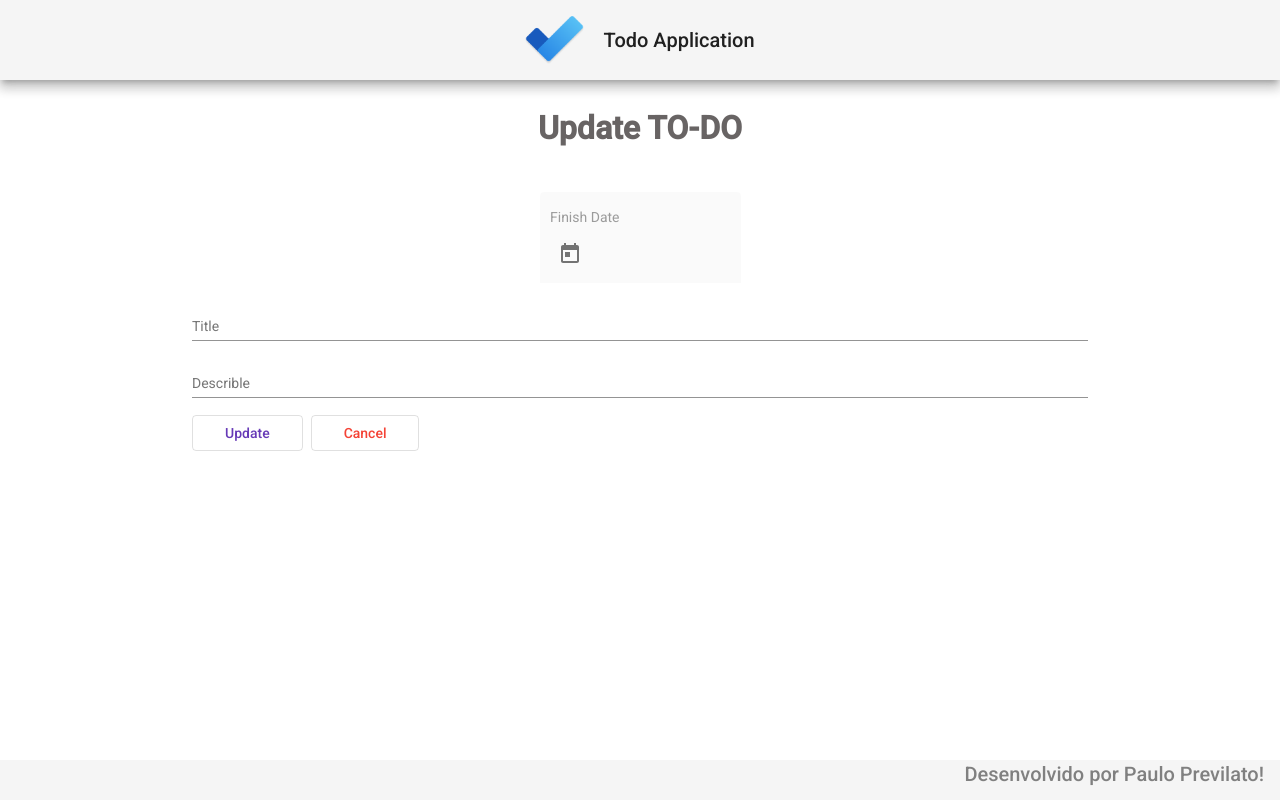
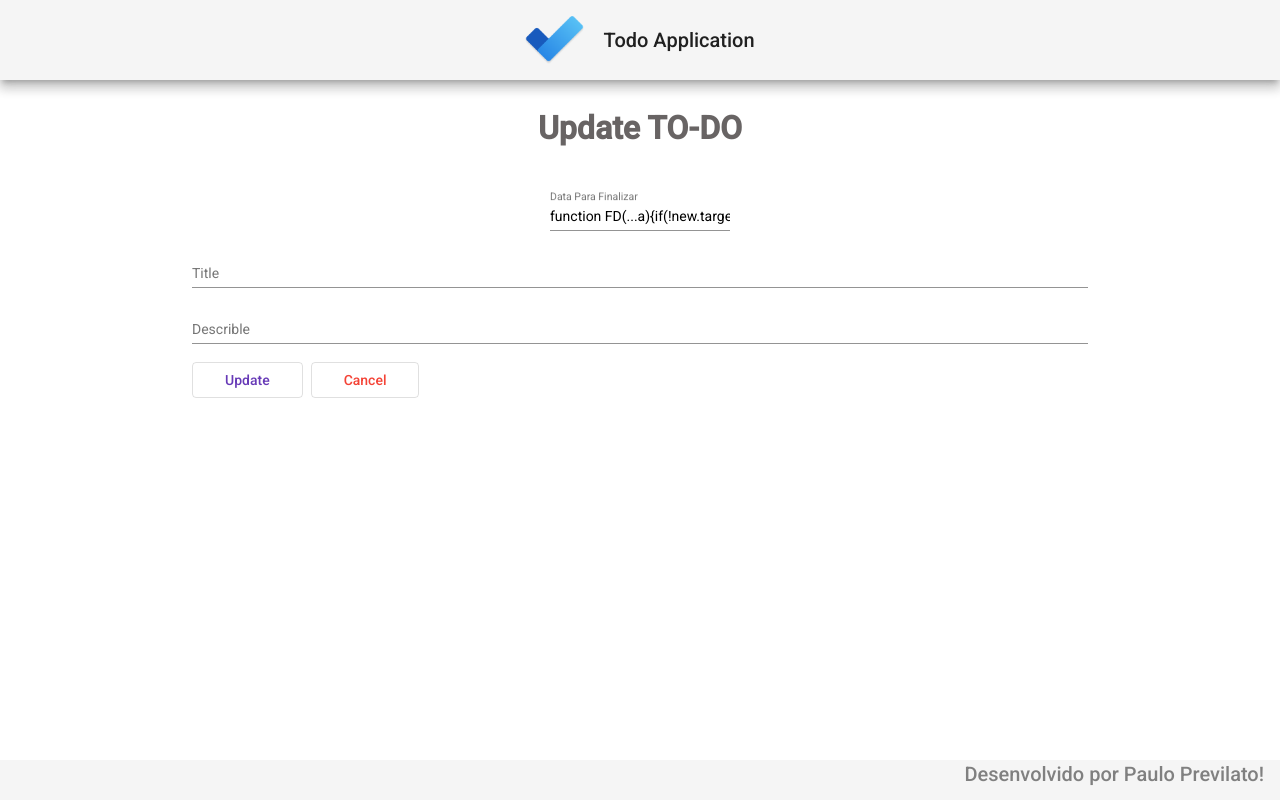
Before and after one commit to pauloprevilato/todo-Angular, an Angular app in the folder todo/: page /update/1 in a window 1280 px wide. Built offline with nearby package versions, Linux system fonts and the light colour scheme; no server answers.

Commit message:
finish project To-do Angular

```diff
--- a/todo/src/app/components/update/update.component.html
+++ b/todo/src/app/components/update/update.component.html
@@ -1,14 +1,12 @@
 <form>
     <h1> Update TO-DO</h1>
 
-    <mat-form-field class="data-finalizar" appearance="fill">
-        <mat-label>Finish Date</mat-label>
-        <input  [(ngModel)]="todo.dataParaFinalizar" name="todo.dataParaFinalizar" matInput [matDatepicker]="dp3" disabled="todo.dataParaFinalizar" />
-        <mat-datepicker-toggle matSufflix [for]="dp3"></mat-datepicker-toggle>
-        <mat-datepicker #dp3 disabled="false"></mat-datepicker>
+    <mat-form-field class="data-finalizar" >
+        <input  [(ngModel)]="todo.dataParaFinalizar" name="todo.dataParaFinalizar" matInput placeholder="Data Para Finalizar">
     </mat-form-field>
 
     <div class="forms">
+
         <mat-form-field class="form">
             <mat-label>Title</mat-label>
             <input  [(ngModel)]="todo.titulo" name="todo.titulo" matInput placeholder="Ex. Estudar">
```
